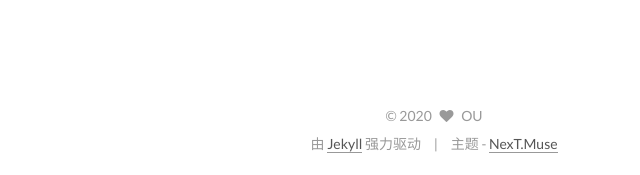
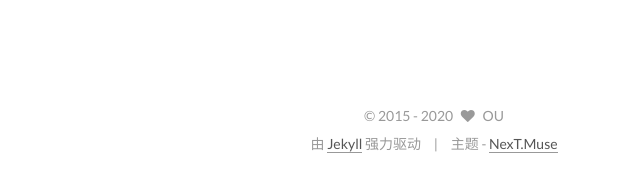
Before and after one commit to FIRSTUNIVERSE/FIRSTUNIVERSE.github.io, a Jekyll site: the page built from index.html, in a window 1280 px wide. Shown: the part 4623-4798 px from the top of the page, without its empty margins (206-846 px from the left). Built offline with Jekyll 4.4.1, drawn with Linux system fonts in a browser that asks for light colours; emoji names are drawn with the system emoji font; the list of posts is cut into pages by our own code.

Commit message:
Update _config.yml

```diff
--- a/_config.yml
+++ b/_config.yml
@@ -87,7 +87,7 @@ keywords: "Jekyll, NexT"
 rss:
 
 # Specify the date when the site was setup
-#since: 2015
+since: 2015
 
 # icon between year and author @Footer
 authoricon: heart
@@ -233,7 +233,7 @@ social_icons:
 
 # Sidebar Avatar
 # in directory: /assets/images/avatar.gif
-#avatar:
+avatar: /assets/images/ONLYUNIVERES.jpg
 
 
 # Table Of Contents in the Sidebar
```
